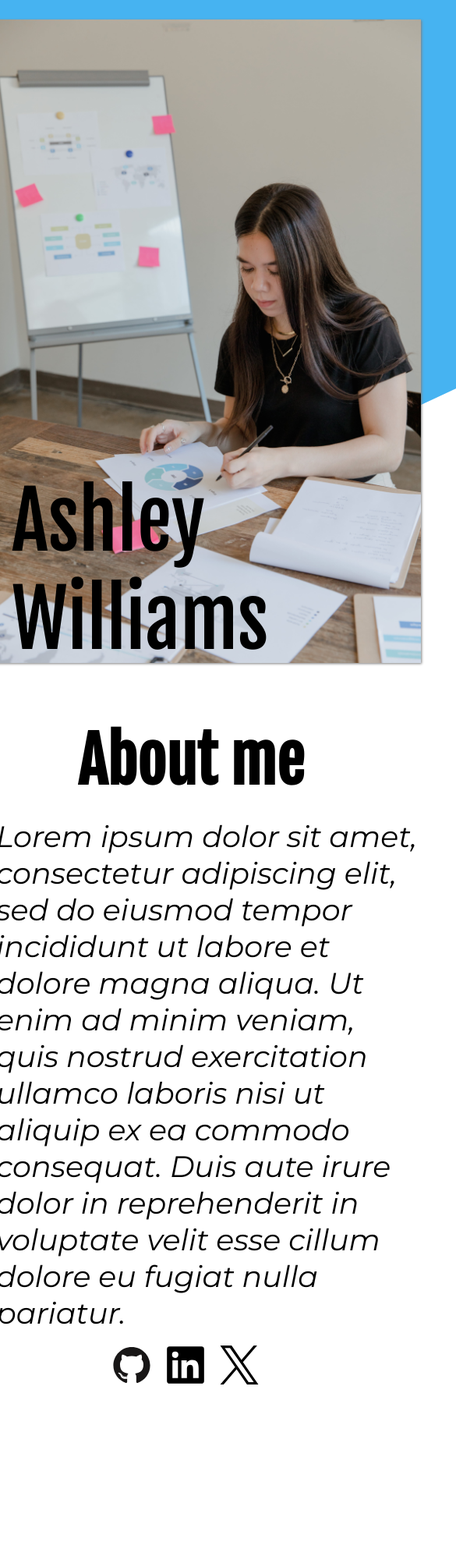
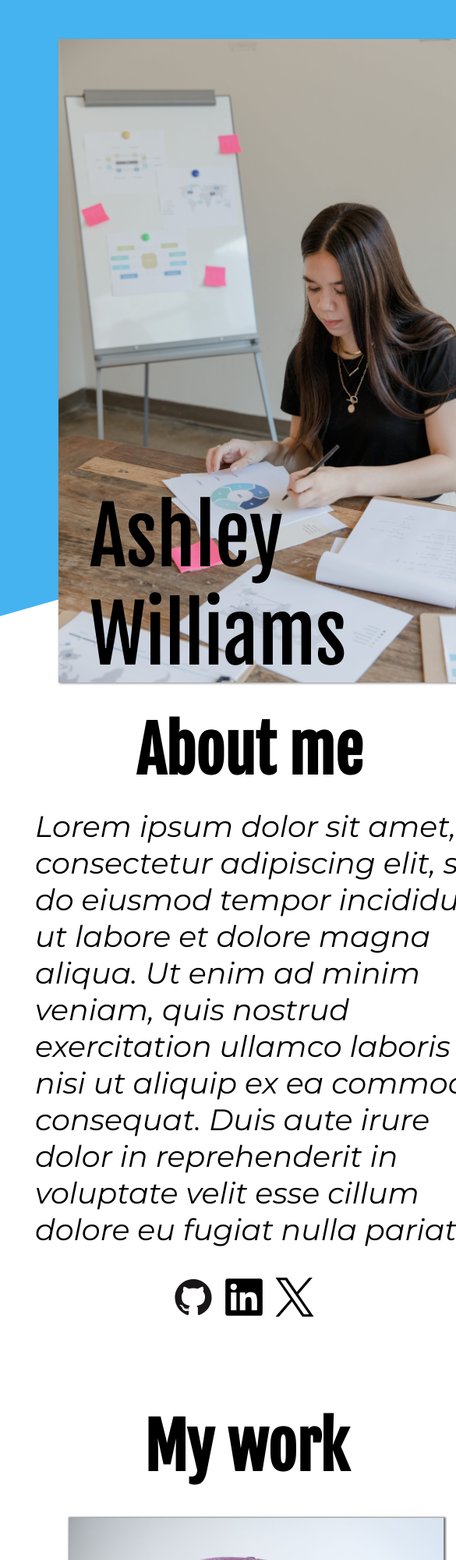
Before and after one commit to ndrewta/homepage, a plain HTML site: page index.html in a window 390 px wide. Shown: the top 2000 px of the page at 78% size, 585 px wide, since content can reach past the window. Drawn offline with Linux system fonts and the light colour scheme.

Commit message:
Adjusted layout widths.

```diff
--- a/style.css
+++ b/style.css
@@ -45,6 +45,7 @@ body {
   top: -190px;
   background-color: rgb(70, 179, 241);
   transform: skewY(-15deg);
+  overflow: hidden;
 }
 
 header {
@@ -59,6 +60,7 @@ header {
 #header-div {
   background-color: rgb(255, 255, 255);
   max-width: 100%;
+  max-height: 550px;
   min-height: 500px;
   margin: 55px 0px;
   box-shadow: 2px 2px 3px grey;
@@ -96,10 +98,10 @@ header {
 }
 
 #header-icons {
-  padding-right: 20px;
-  position: absolute;
-  right: 0;
-  bottom: 60px;
+  display: flex;
+  margin-top: 10px;
+  justify-content: end;
+  padding-bottom: 20px;
   opacity: 1;
 }
 
@@ -199,6 +201,7 @@ footer {
 footer > img {
   padding: 30px;
   max-width: 450px;
+  min-width: 300px;
 }
 
 #footer-icons {
@@ -219,7 +222,7 @@ footer > img {
   }
 
   #background-shape {
-    width: 800px;
+    width: 768px;
     height: 600px;
     top: -190px;
     background-color: rgb(70, 179, 241);
@@ -233,6 +236,7 @@ footer > img {
     margin-top: 0;
     margin-bottom: 0;
     position: relative;
+    min-width: 500px;
   }
 
   #header-div {
@@ -280,6 +284,7 @@ footer > img {
     margin-top: 40px;
     max-width: 768px;
     padding: 0;
+    min-width: 500px;
   }
 
   main > h1 {
@@ -354,20 +359,29 @@ footer > img {
 @media (max-width: 480px) {
   body {
     max-width: 480px;
-    padding-top: 900px;
+    padding-top: 1000px;
   }
 
   #background-shape {
-    width: 850px;
+    width: 768px;
     height: 800px;
     top: -120px;
+    left: 0;
     background-color: rgb(70, 179, 241);
-    transform: skewY(-25deg);
+    transform: skewY(-16deg);
+  }
+
+  header {
+    margin: 25px 0;
+    max-width: 100%;
+    margin-bottom: 80px;
+    padding: 0;
+    position: relative;
   }
 
   #header-div > #image-name {
-    top: -320px;
-    left: 220px;
+    top: -400px;
+    left: 170px;
     color: rgb(0, 0, 0);
     font-size: 100px;
     max-width: 40px;
@@ -377,17 +391,8 @@ footer > img {
     min-width: 550px;
     position: absolute;
     margin: 0;
-    top: -900px;
-    left: 195px;
-  }
-
-  header {
-    margin: 25px 0;
-    max-width: 100%;
-
-    margin-bottom: 80px;
-    padding: 0;
-    position: relative;
+    top: -975px;
+    left: 130px;
   }
 
   #header-div {
@@ -395,14 +400,15 @@ footer > img {
     flex-direction: column;
     justify-content: center;
     align-items: center;
-    max-width: 80%;
+    max-width: 100%;
+    min-width: 650px;
     padding: 0 50px;
-    margin: 0 0 0 100px;
+    margin: 0 0 0 0;
     box-shadow: none;
   }
 
   #header-icons {
-    margin: -20px auto 0 auto;
+    margin: 0 auto;
     padding: 0;
     position: static;
     opacity: 1;
@@ -430,6 +436,7 @@ footer > img {
   main {
     margin-top: 150px;
     max-width: 100%;
+    min-width: 650px;
   }
 
   main > h1 {
@@ -498,10 +505,11 @@ footer > img {
     flex-direction: column;
     background-color: rgb(70, 179, 241);
     margin-top: 80px;
-    margin-left: 50px;
+    margin-left: 287px;
     padding: 25px 0;
     font-size: 28px;
     overflow: hidden;
+    width: 768px;
   }
 
   #footer-information {
@@ -509,7 +517,7 @@ footer > img {
     flex-direction: column;
     padding: 0 25px;
     max-width: 480px;
-    margin-left: 125px;
+    margin-left: 100px;
   }
 
   #footer-information > h3 {
@@ -543,5 +551,6 @@ footer > img {
     padding-top: 50px;
     margin-bottom: -55px;
     min-width: 100%;
+    margin-left: -30px;
   }
 }
```
